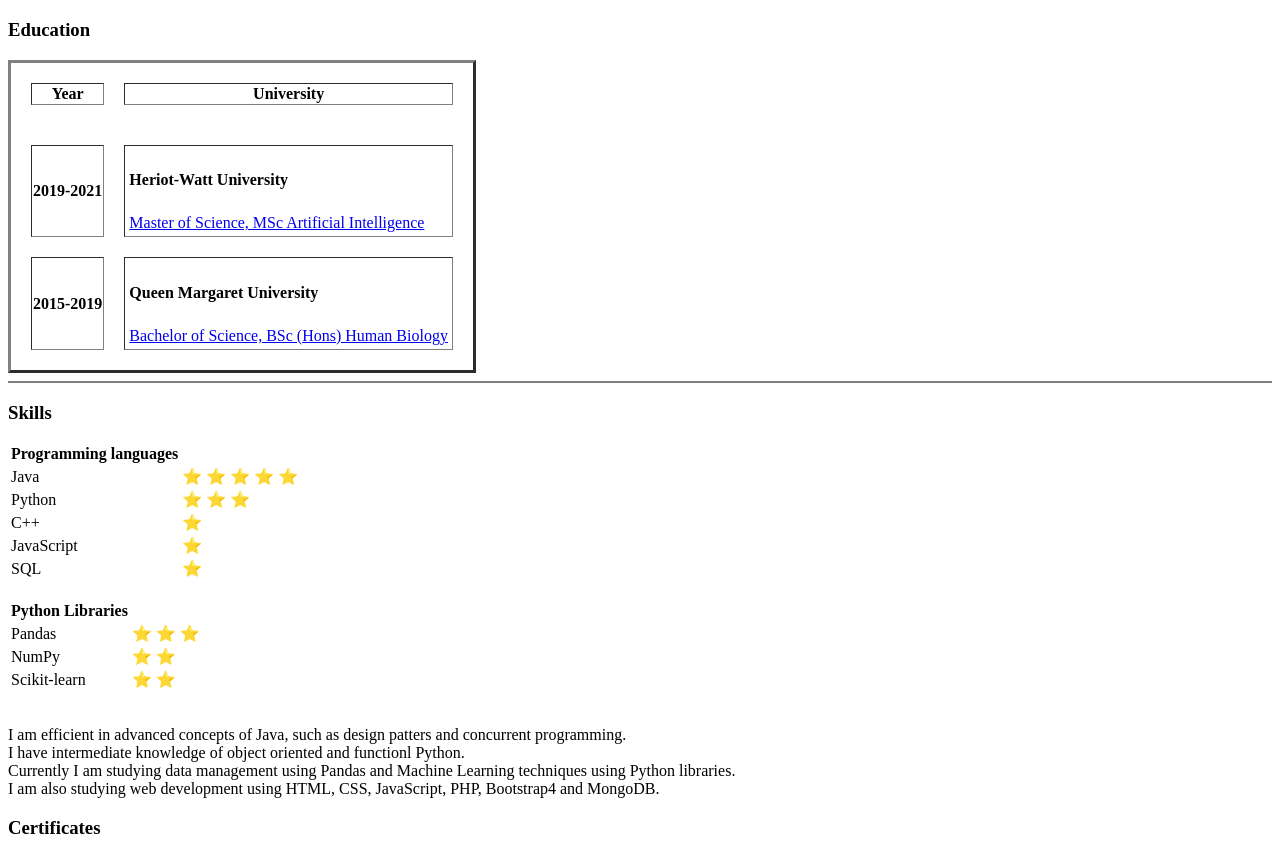
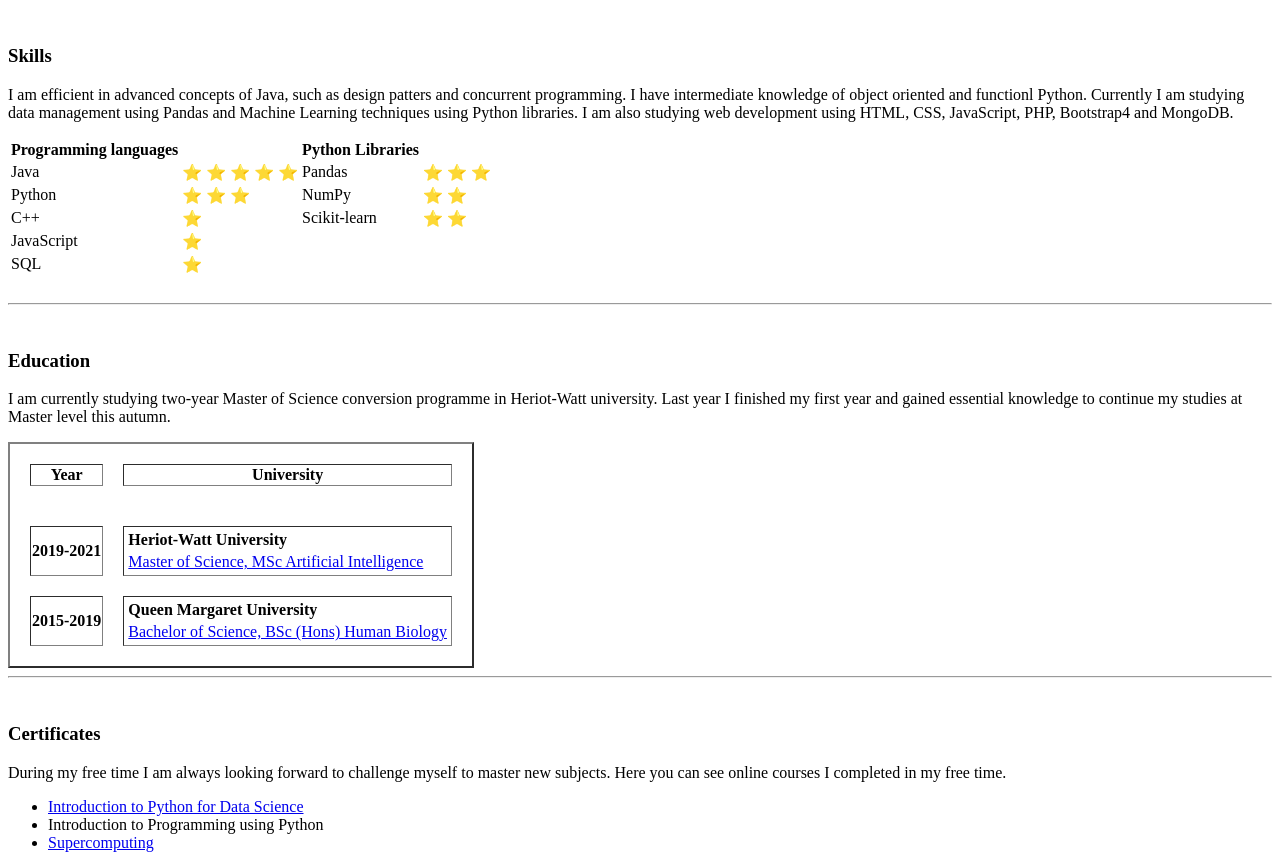
Before and after one commit to Agne0895/curriculum_vitae, a plain HTML site: page index.html in a window 1280 px wide. Shown: the part 680-1534 px from the top of the page. Drawn offline with Linux system fonts and the light colour scheme.

Commit message:
CSS updated first template

```diff
--- a/index.html
+++ b/index.html
@@ -5,10 +5,11 @@
   <meta charset="utf-8">
   <meta name="description" content="Curriculum Vitae of Agne Zainyte">
   <title>My Curriculum Vitae</title>
+  <link rel="stylesheet" href="styles.css">
 </head>
 
 <body>
-  <table cellspacing="30">
+  <table cellspacing="30" class="center" id="Intro">
     <tr>
       <td><img src="profilePic.jpg" alt="Me graduating from QMU"></td>
       <td>
@@ -25,7 +26,7 @@
           </tr>
           <tr>
             <td>
-              <h4>BSc (Hons) Human Biology graduate</h4>
+              <h4>First Class BSc (Hons) Human Biology graduate</h4>
             </td>
           </tr>
           <tr>
@@ -40,8 +41,54 @@
   <p> I am currently studying MSc Artificial Intelligence. My undergraduate studies specialised in Human Biology and my final honours project specialised in neuroscience subject.
     <br> My biggest interest was cognitive neuroscience and after finishing my life science degree I decided to expand my knowledge by studying state-of-art technology of AI with a particular interest in cognitive computing.</p>
   <hr size="2" noshade>
+  <br>
+  <h3>Skills</h3>
+  <p>I am efficient in advanced concepts of Java, such as design patters and concurrent programming.
+    I have intermediate knowledge of object oriented and functionl Python.
+    Currently I am studying data management using Pandas and Machine Learning techniques using Python libraries.
+    I am also studying web development using HTML, CSS, JavaScript, PHP, Bootstrap4 and MongoDB. <br></p>
+  <table class="center" id="Programming">
+    <thead>
+      <th>Programming languages</th>
+      <th></th>
+      <th>Python Libraries</th>
+      <th></th>
+    </thead>
+    <tbody>
+      <tr>
+        <td>Java</td>
+        <td>&#11088 &#11088 &#11088 &#11088 &#11088</td>
+        <td>Pandas</td>
+        <td>&#11088 &#11088 &#11088</td>
+      </tr>
+      <tr>
+        <td>Python</td>
+        <td>&#11088 &#11088 &#11088</td>
+        <td>NumPy</td>
+        <td>&#11088 &#11088</td>
+      </tr>
+      <tr>
+        <td>C++</td>
+        <td>&#11088</td>
+        <td>Scikit-learn</td>
+        <td>&#11088 &#11088</td>
+      </tr>
+      <tr>
+        <td>JavaScript</td>
+        <td>&#11088</td>
+      </tr>
+      <tr>
+        <td>SQL</td>
+        <td>&#11088</td>
+      </tr>
+    </tbody>
+  </table><br>
+  <hr>
+  <br>
   <h3>Education</h3>
-  <table cellspacing="20" border="3">
+  <p>I am currently studying two-year Master of Science conversion programme in Heriot-Watt university.
+    Last year I finished my first year and gained essential knowledge to continue my studies at Master level this autumn.</p>
+  <table cellspacing="20" border="2" class="center" id="Education">
     <tr>
       <thead>
         <th>Year</th>
@@ -54,7 +101,7 @@
             <table>
               <tr>
                 <td>
-                  <h4>Heriot-Watt University</h4>
+                  <strong>Heriot-Watt University</strong>
                 </td>
               </tr>
               <tr>
@@ -69,7 +116,7 @@
             <table>
               <tr>
                 <td>
-                  <h4>Queen Margaret University</h4>
+                  <strong>Queen Margaret University</strong>
                 </td>
               </tr>
               <tr>
@@ -81,59 +128,10 @@
       </tbody>
     </tr>
   </table>
-  <hr size="2" noshade>
-  <h3>Skills</h3>
-  <table>
-    <thead>
-      <th>Programming languages</th>
-    </thead>
-    <tbody>
-      <tr>
-        <td>Java</td>
-        <td>&#11088 &#11088 &#11088 &#11088 &#11088</td>
-      </tr>
-      <tr>
-        <td>Python</td>
-        <td>&#11088 &#11088 &#11088</td>
-      </tr>
-      <tr>
-        <td>C++</td>
-        <td>&#11088</td>
-      </tr>
-      <tr>
-        <td>JavaScript</td>
-        <td>&#11088</td>
-      </tr>
-      <tr>
-        <td>SQL</td>
-        <td>&#11088</td>
-      </tr>
-    </tbody>
-  </table><br>
-  <table>
-    <thead>
-      <th>Python Libraries </th>
-    </thead>
-    <tbody>
-      <tr>
-        <td>Pandas</td>
-        <td>&#11088 &#11088 &#11088</td>
-      </tr>
-      <tr>
-        <td>NumPy</td>
-        <td>&#11088 &#11088</td>
-      </tr>
-      <tr>
-        <td>Scikit-learn</td>
-        <td>&#11088 &#11088</td>
-      </tr>
-    </tbody>
-  </table><br>
-  <p>I am efficient in advanced concepts of Java, such as design patters and concurrent programming.<br>
-    I have intermediate knowledge of object oriented and functionl Python. <br>
-    Currently I am studying data management using Pandas and Machine Learning techniques using Python libraries. <br>
-    I am also studying web development using HTML, CSS, JavaScript, PHP, Bootstrap4 and MongoDB. <br></p>
+  <hr>
+  <br>
   <h3>Certificates</h3>
+  <p>During my free time I am always looking forward to challenge myself to master new subjects. Here you can see online courses I completed in my free time.</p>
   <ul>
     <li><a href="https://courses.edx.org/certificates/90afc3ac9f534a42b98f3d07cd487f0f">Introduction to Python for Data Science</a></li>
     <li>Introduction to Programming using Python</li>
@@ -149,11 +147,12 @@
   </p>
   <hr size="2" noshade>
   <h3>Other</h3>
-  <h4>My skills in biological science:</h4>
-  <p>My undergraduate was a multidisciplinary degree in which topics such as biochemistry, microbiology, pharmacology, epidemiology, and human physiology were covered. I took particular interest in topics such as neural biochemistry, pharmacology and neuroscience.
+  <p><strong>My skills in biological science:</strong></p>
+  <p>My undergraduate was a multidisciplinary degree in which topics such as biochemistry, microbiology, pharmacology, epidemiology, and human physiology were covered. I took particular interest in topics such as neural biochemistry, pharmacology and
+    neuroscience.
     During years of study, the great emphasis was given on critical appraisal of research methods and state-of-art research topics.</p>
-  <p>Standard Operating Procedure (SOP); Qualitative and Quantitative Research Methods; Scientific Analysis; Presentation Skills; Project Management;
-</p>
+  <p>Standard Operating Procedure (SOP), Qualitative and Quantitative Research Methods, Scientific Analysis, Presentation Skills, Project Management
+  </p>
 </body>
 
 </html>
```
